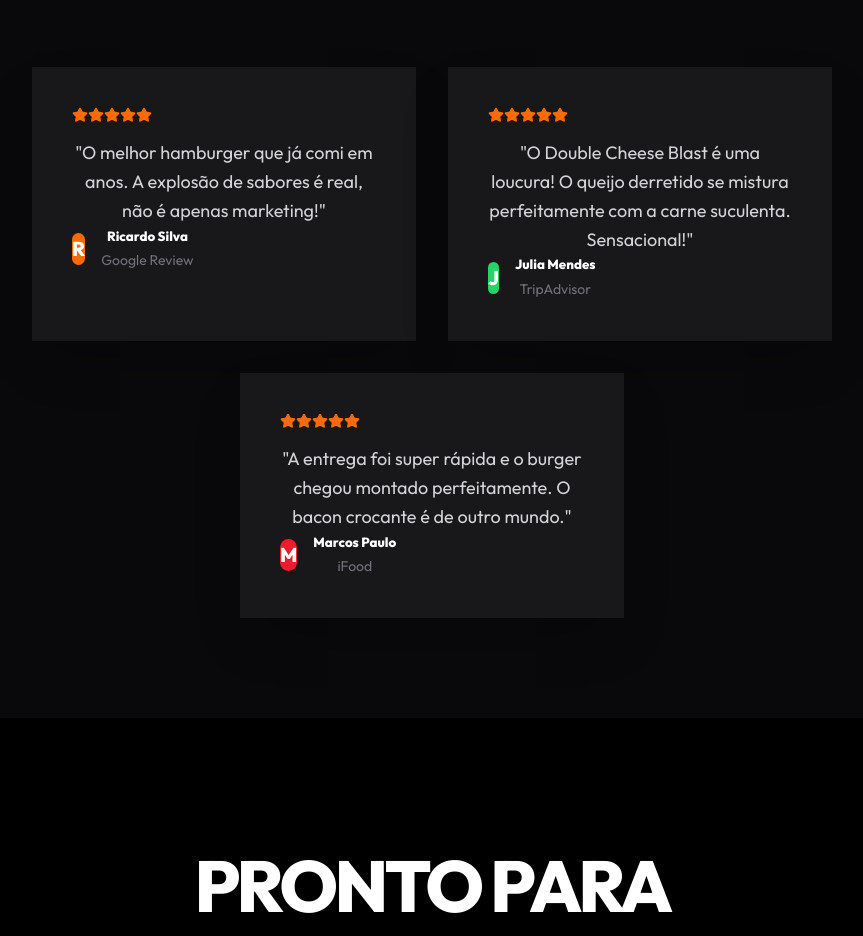
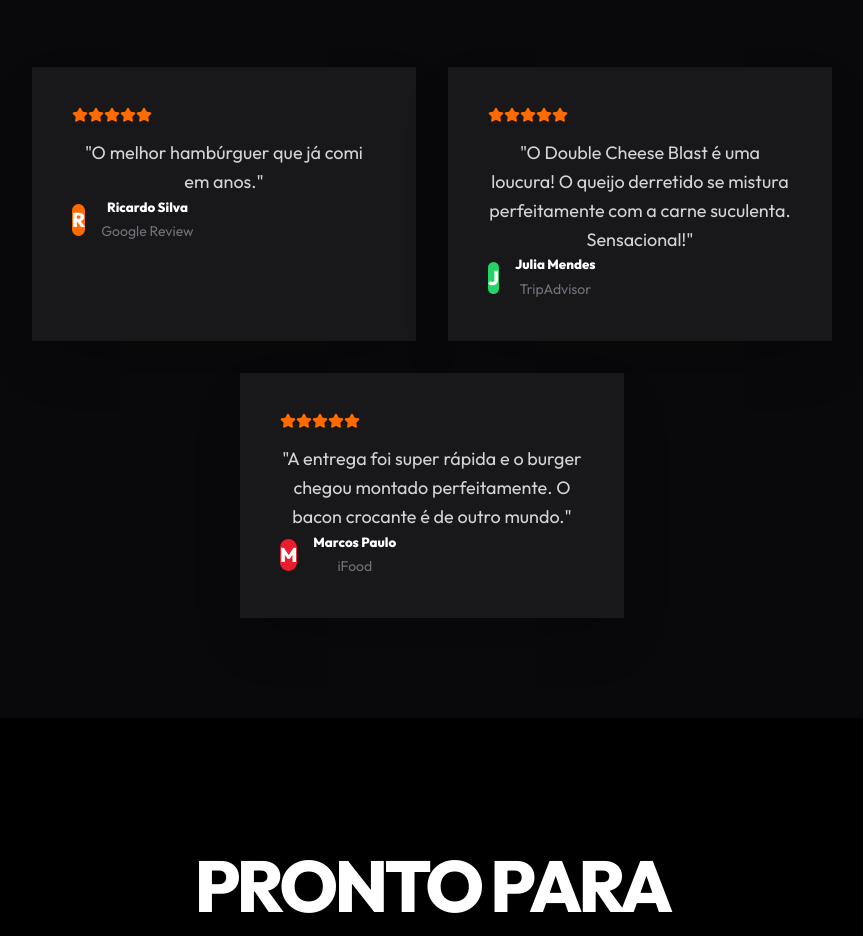
Before and after one commit to Robsiolly/burger-lab-landing-page, a React (Vite) app: page / in a window 1280 px wide. Shown: the part 2720-3656 px from the top of the page, without its empty margins (208-1071 px from the left). Built offline with nearby package versions, Linux system fonts and the light colour scheme.

Commit message:
fix(ui): simplify testimonial text

```diff
--- a/src/App.jsx
+++ b/src/App.jsx
@@ -441,7 +441,7 @@ const Testimonials = () => {
   const reviews = [
     {
       name: "Ricardo Silva",
-      text: "O melhor hamburger que já comi em anos. A explosão de sabores é real, não é apenas marketing!",
+      text: "O melhor hambúrguer que já comi em anos.",
       source: "Google Review",
       color: "#FF6B00"
     },
```
